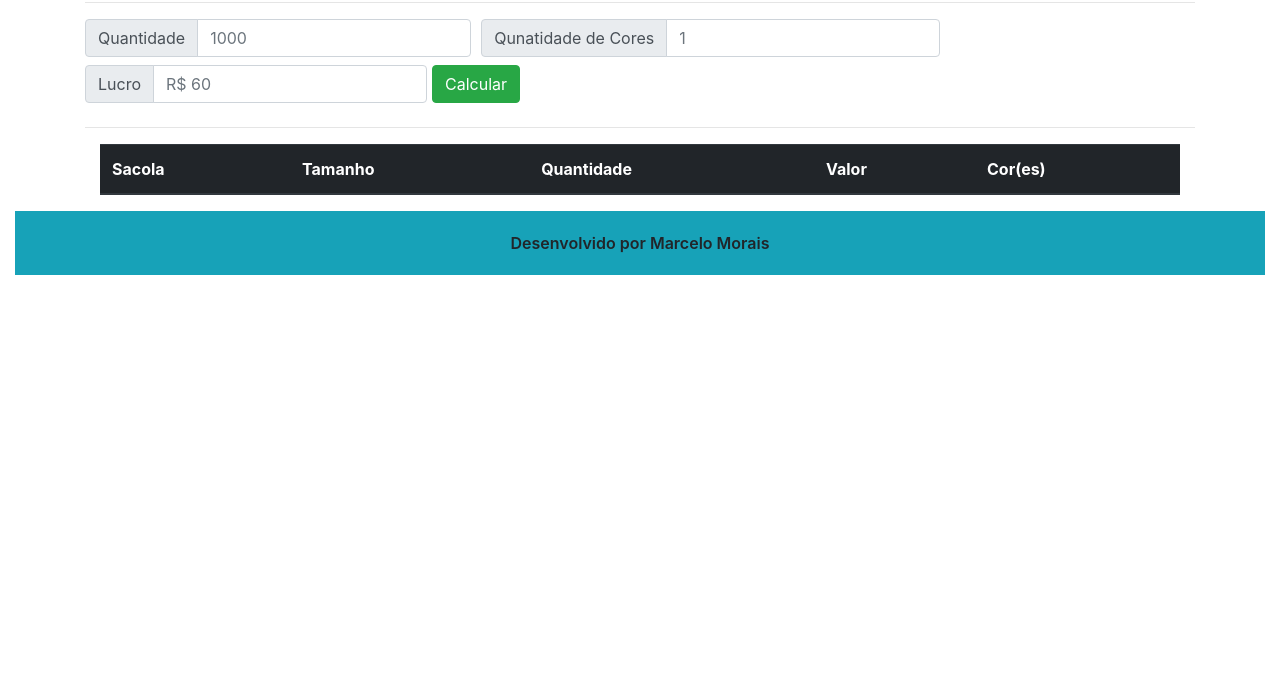
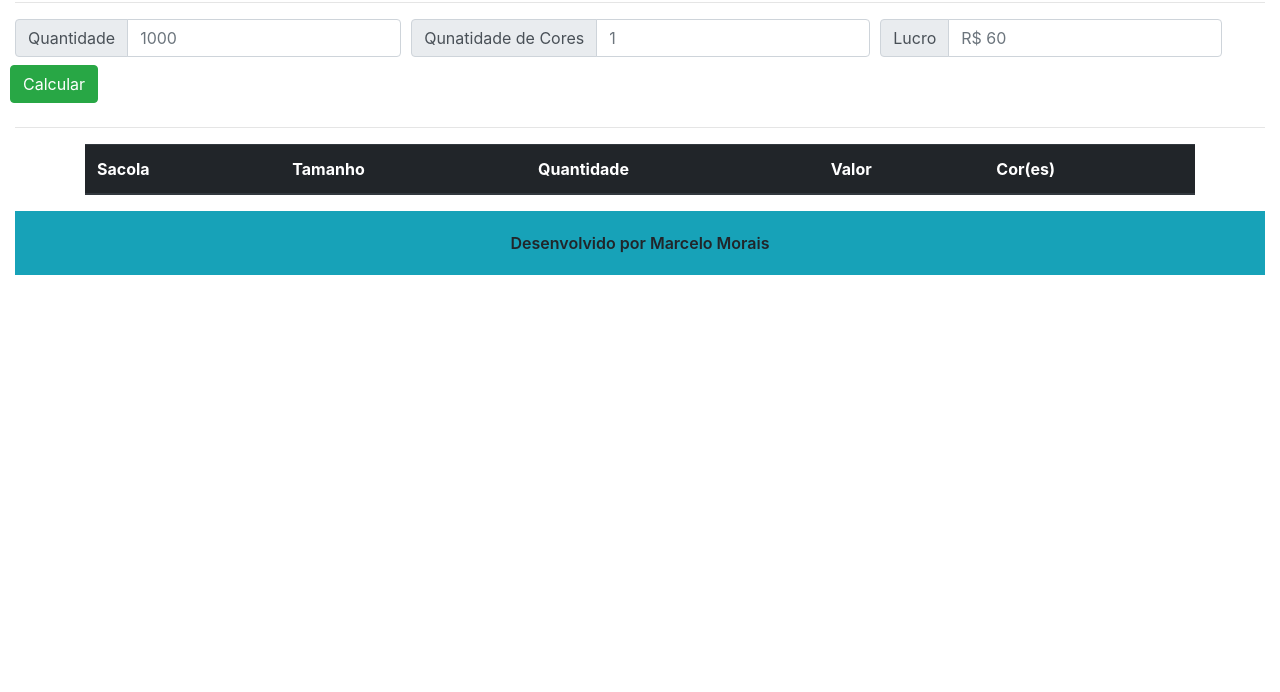
Before and after one commit to fmarcelomorais/calculadaPrecoSacolas, a plain HTML site: page index.html in a window 1280 px wide. Shown: the part 108-800 px from the top of the page. Drawn offline with nearby package versions, Linux system fonts and the light colour scheme.

Commit message:
acerta layout

```diff
--- a/index.html
+++ b/index.html
@@ -11,16 +11,14 @@
     <title>Home Brinds - Sacolas</title>
   </head>
   <body>
-    <div class="container-fluid ">
+    <div class="container-fluid">
       <nav class="navbar navbar-dark bg-info">
           <span class="navbar-brand mb-0 h1 ">Home Brinds</span>
         </nav>
-        <div class="container">
         <h2>Preço Sacolas</h2>
         <hr>
         <form >
           <div class="form-row align-items-center">
-
               <div class="col-auto">
                   <label class="sr-only" for="inlineFormInputGroup">Quantidade</label>
                   <div class="input-group mb-2">
@@ -52,7 +50,9 @@
           </div>
         </form>
         <hr>
+
         <div class="container">
+
           <table class="table table-striped table-dark">
               <thead>
                 <tr>
@@ -64,29 +64,15 @@
                 </tr>
               </thead>
               <tbody id="informacoes">
-                     <!--  <tr>
-                        <th scope="row">Vazada 16x30</th>
-                        <td>1000</td>
-                        <td>R$ 154</td>
-                        <td>1</td>
-                      </tr>                      -->
+
               </tbody>
             </table>
-              </div>
+
         </div>
         <footer class="container-fluid bg-info">
           Desenvolvido por Marcelo Morais
         </footer>
     </div>
-
-
-
-
-
-
-
-
-
 
     <!-- JavaScript (Opcional) -->
     <!-- jQuery primeiro, depois Popper.js, depois Bootstrap JS -->
--- a/style.css
+++ b/style.css
@@ -1,3 +1,4 @@
+
 footer{
     display: flex;
     align-items: center;
```
Lines whose indentation alone changed are shown as unchanged.
